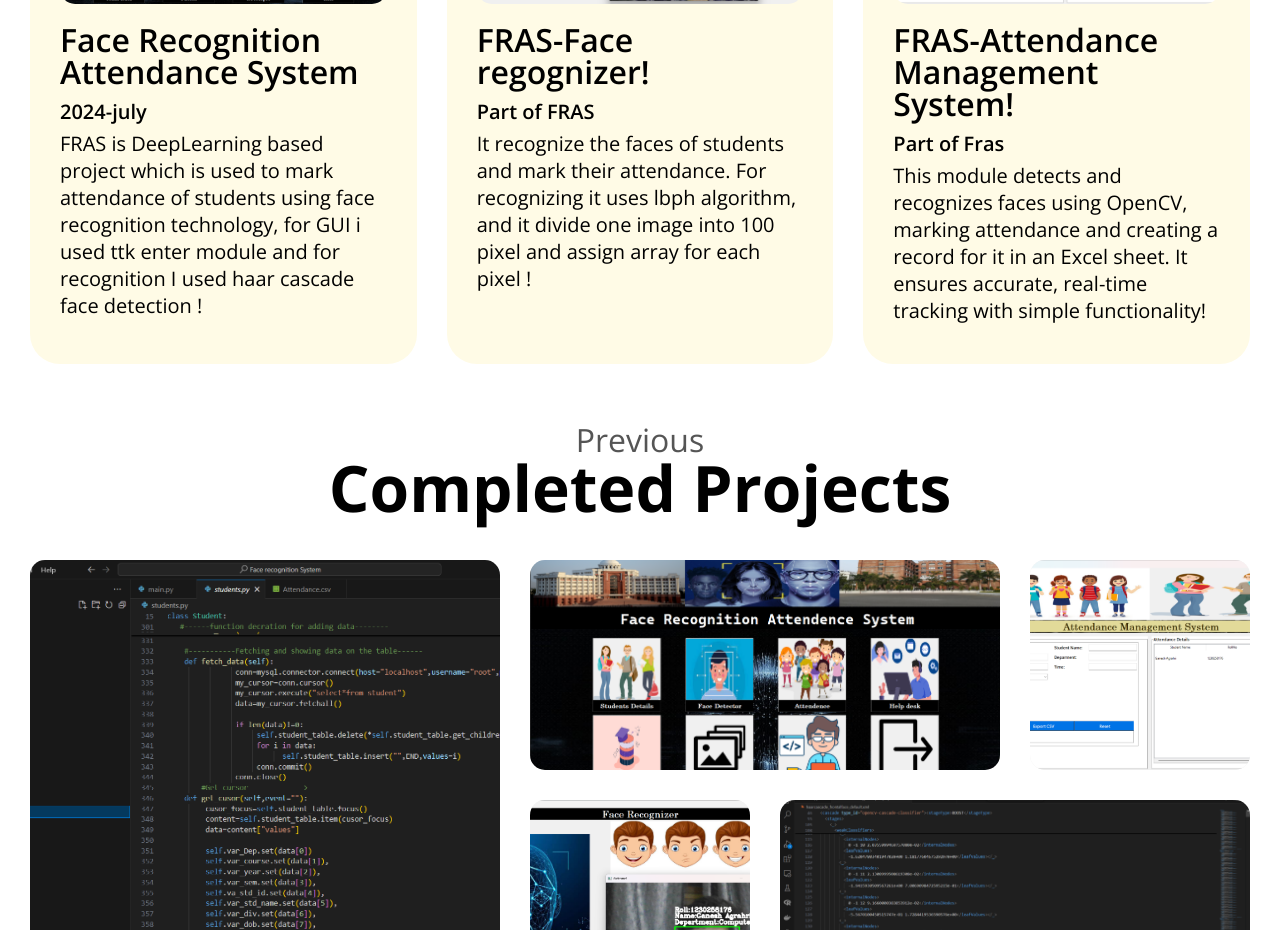
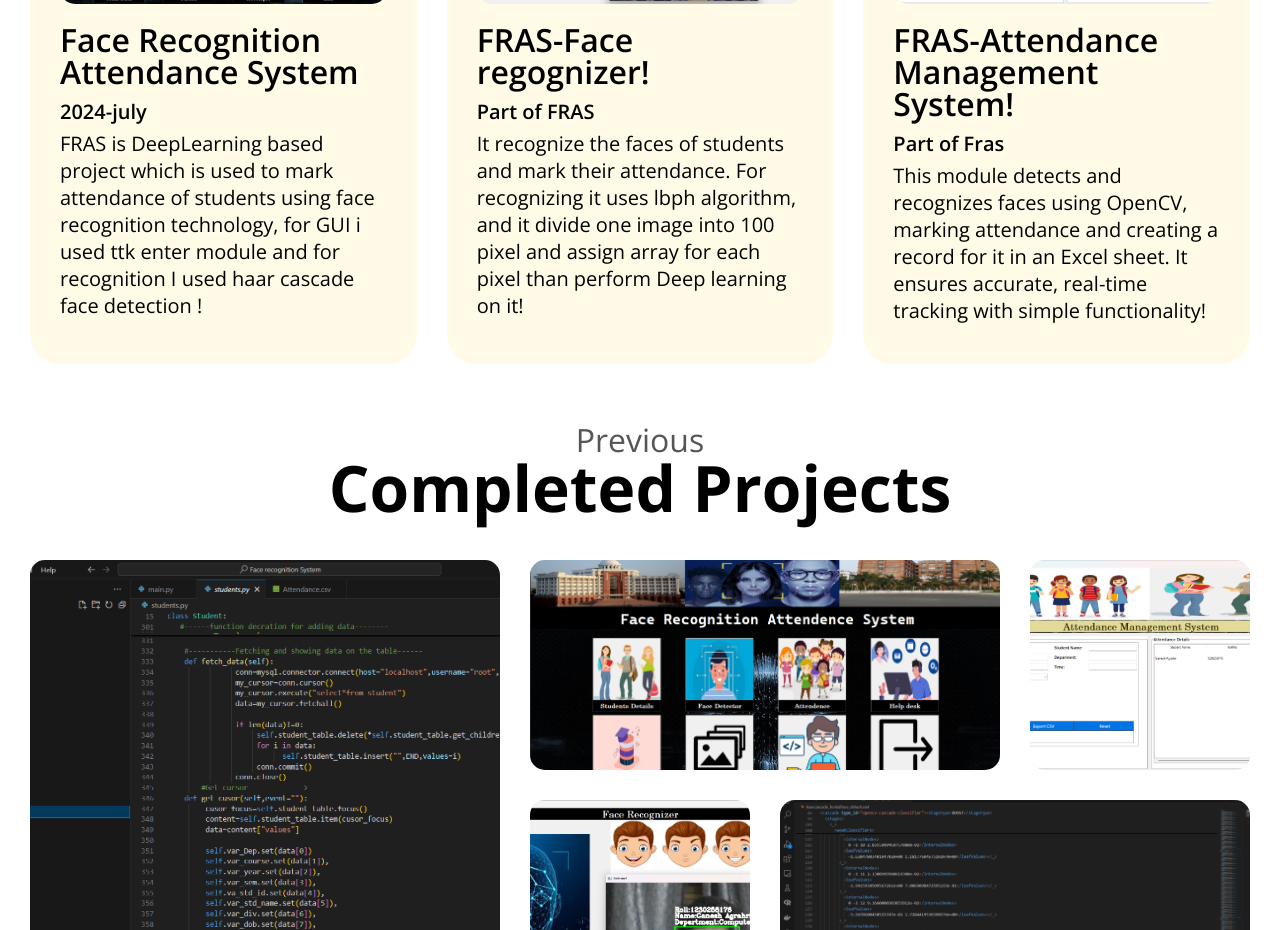
Before and after one commit to ganeshagrahari/ganesh-site-deploy, a Next.js app: page / in a window 1280 px wide. Shown: the part 2120-3050 px from the top of the page. Built offline with nearby package versions, Linux system fonts and the light colour scheme; some icons are missing.

Commit message:
Update page.js

```diff
--- a/app/page.js
+++ b/app/page.js
@@ -226,7 +226,7 @@ export default function Home() {
 					</figure>
 					<h3>FRAS-Face regognizer!</h3>
 					<div>Part of FRAS</div>
-					<p>It recognize the faces  of students and mark their attendance. For recognizing it uses lbph algorithm, and it divide one image into 100 pixel and assign array for each pixel !</p>
+					<p>It recognize the faces  of students and mark their attendance. For recognizing it uses lbph algorithm, and it divide one image into 100 pixel and assign array for each pixel than perform Deep learning on it!</p>
 				</article>
 				<article>
 					<figure>
```
